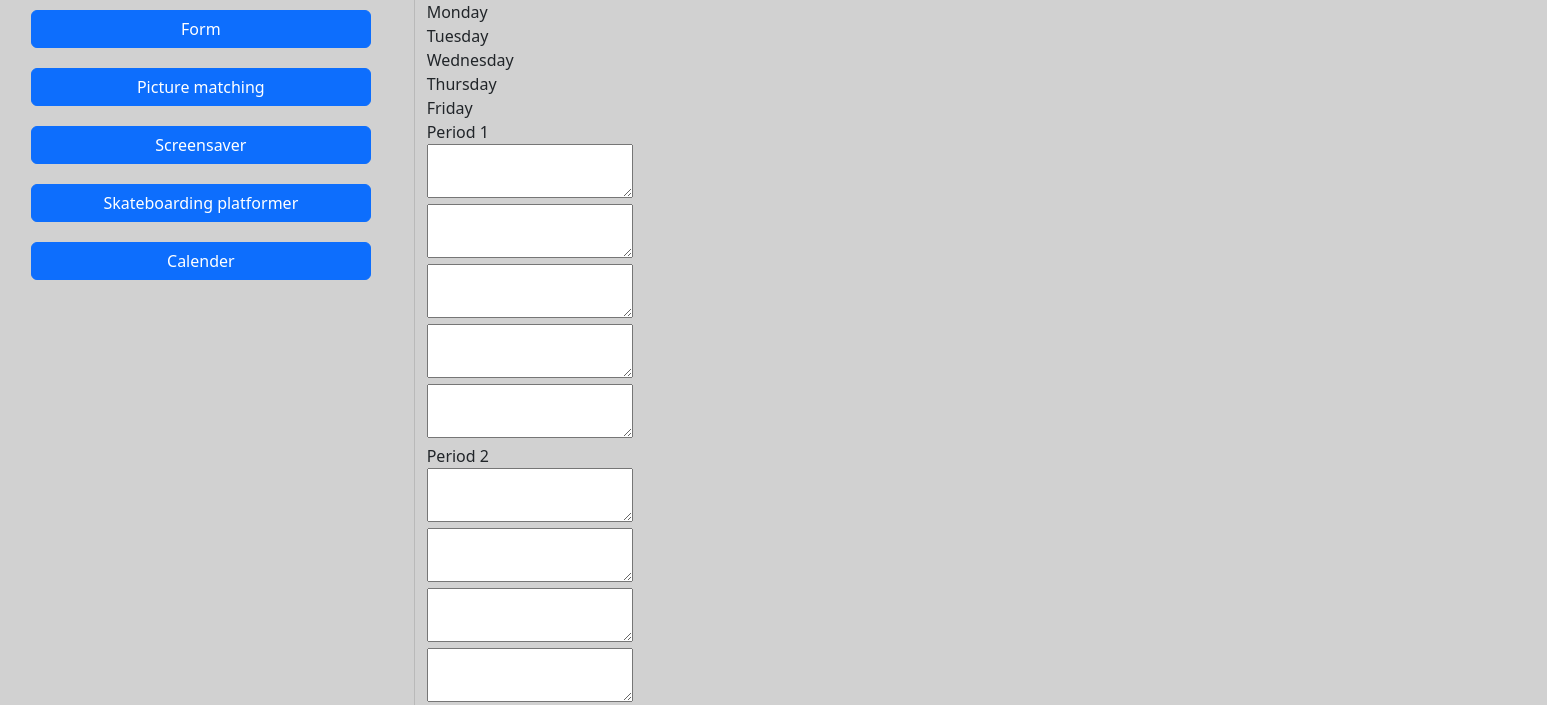
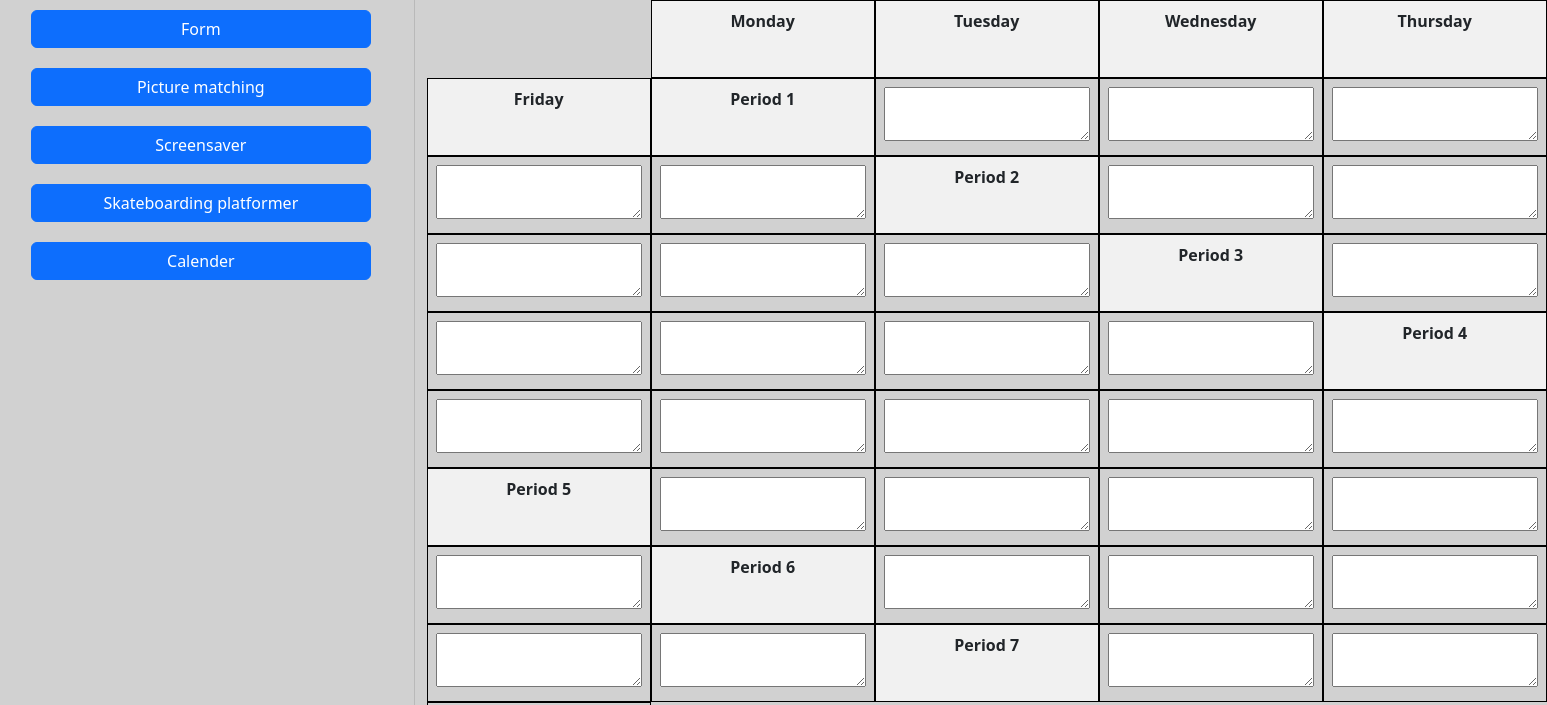
Before and after one commit to MezzoL/Vanilla_JS, a plain HTML site: page index.html in a window 1280 px wide. Both pictures are taken after a click on the button "Picture matching". Shown: the top 705 px of the page, 1547 px wide, since content can reach past the window. Drawn offline with nearby package versions, Linux system fonts and the light colour scheme.

```diff
--- a/style.css
+++ b/style.css
@@ -87,3 +87,33 @@
     width: 100%;
     height: 100%;
 }
+
+/*Calender App*/
+
+.timetable-container {
+    display: inline-block;
+    border-collapse: collapse;
+}
+
+.timetable-grid {
+    display: grid;
+    border-collapse: collapse;
+}
+
+.day-label,
+.period-label,
+.time-slot {
+    border: 1px solid #000;
+    padding: 8px;
+    text-align: center;
+}
+
+.day-label,
+.period-label {
+    font-weight: bold;
+    background-color: #f1f1f1;
+}
+
+.time-slot {
+    min-height: 50px;
+}
```
Also changed, not shown: app/Calender/Calender.js (+22 -12 lines).
